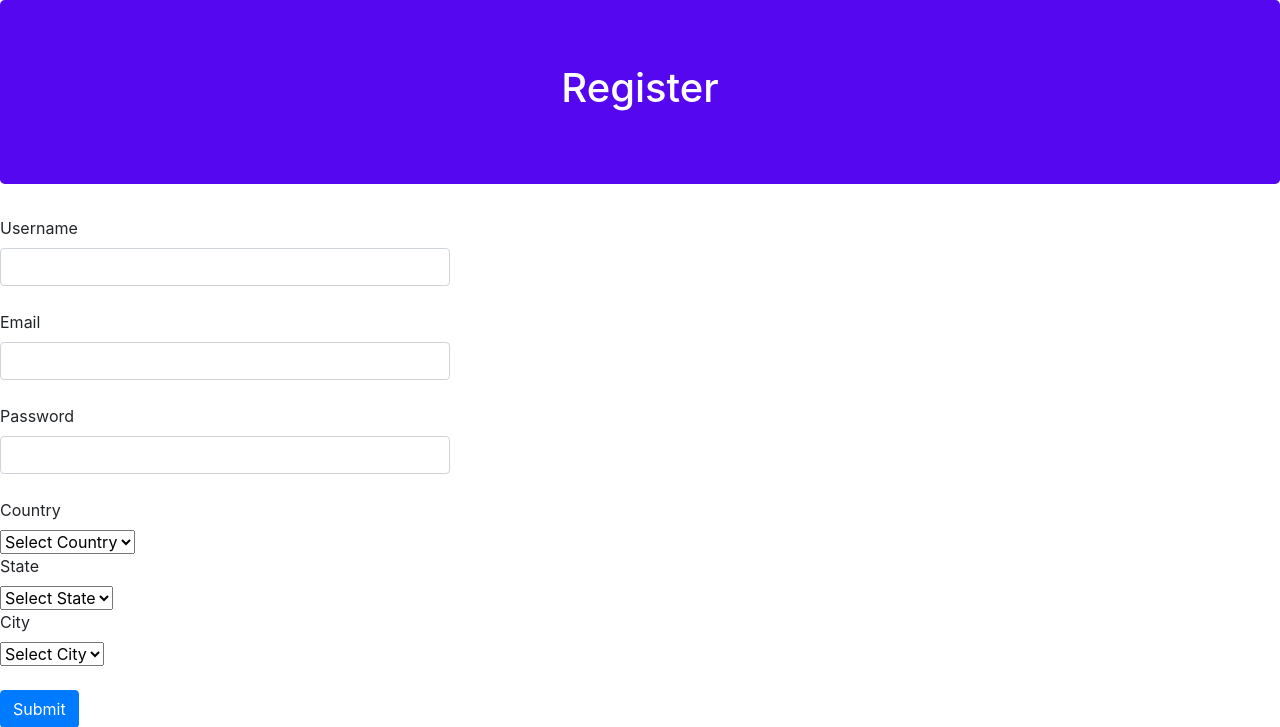
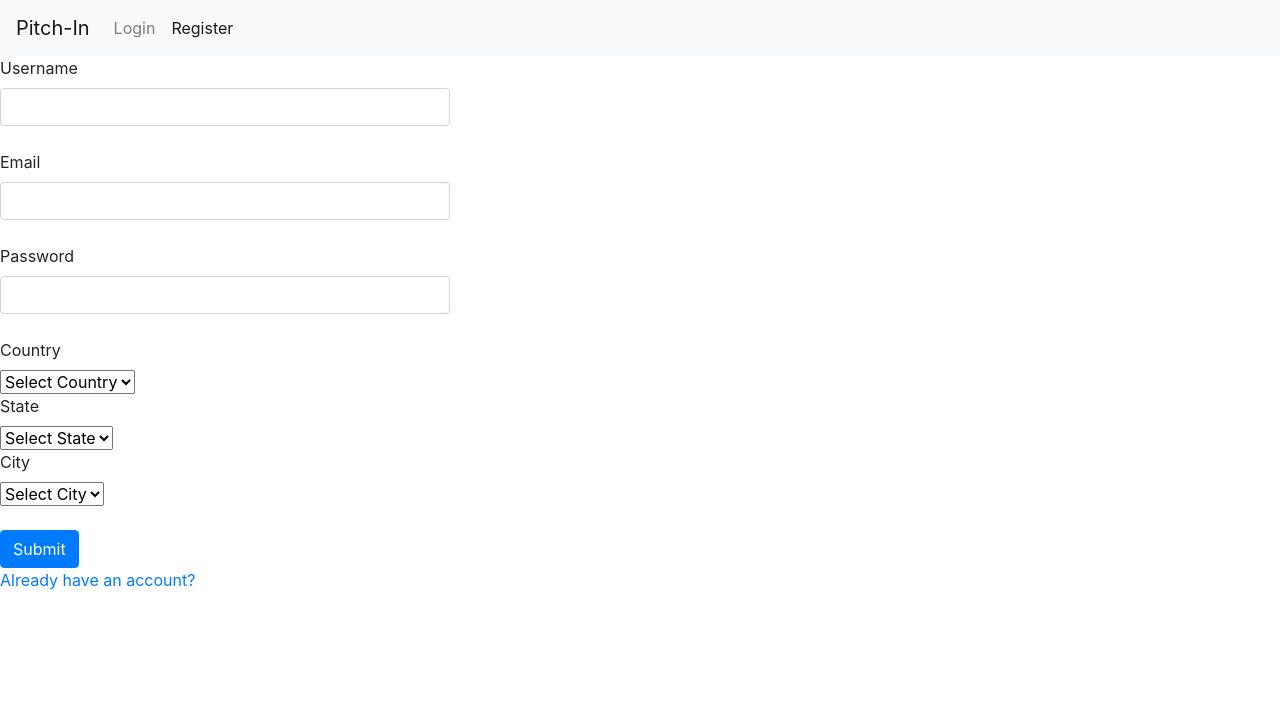
Before and after one commit to maharishi2019/pitch-in-master, a Flask app: page /registration in a window 1280 px wide. Shown: the top 727 px of the page. Run offline with Flask 2, Linux system fonts and the light colour scheme; some libraries are stand-ins or nearby versions.

Commit message:
some styling

```diff
--- a/templates/index.html
+++ b/templates/index.html
@@ -26,7 +26,7 @@
         {% endfor %}
     {% else %}
         <nav class="navbar navbar-expand-lg navbar-light bg-light" style="background-color: #4e03fc; color: white;">
-            <a class="navbar-brand" href="#">Pitch-In</a>
+            <a class="navbar-brand" href="{{ url_for('index') }}">Pitch-In</a>
             <button class="navbar-toggler" type="button" data-toggle="collapse" data-target="#navbarSupportedContent" aria-controls="navbarSupportedContent" aria-expanded="false" aria-label="Toggle navigation">
               <span class="navbar-toggler-icon"></span>
             </button>
--- a/templates/registration.html
+++ b/templates/registration.html
@@ -5,9 +5,19 @@
 {% endblock %}
 
 {% block content %}
-    <div class="jumbotron text-center"; style="background-color: #5507f0; color: white;">
-        <h1>Register</h1>
-    </div>
+    <nav class="navbar navbar-expand-lg navbar-light bg-light">
+        <a class="navbar-brand" href="{{ url_for('index') }}">Pitch-In</a>
+        <button class="navbar-toggler" type="button" data-toggle="collapse" data-target="#navbarSupportedContent" aria-controls="navbarSupportedContent" aria-expanded="false" aria-label="Toggle navigation">
+        <span class="navbar-toggler-icon"></span>
+        </button>
+
+        <div class="collapse navbar-collapse" id="navbarSupportedContent">
+            <div class="navbar-nav">
+                <a class="nav-item nav-link" href="{{ url_for('login') }}">Login <span class="sr-only">(current)</span></a>
+                <a class="nav-item nav-link active" href="{{ url_for('registration') }}">Register</a>
+            </div>
+        </div>
+    </nav>
     <div class="content">
         <form action="#" method="POST" style="width: 450px;">
             <label for="username">Username</label>
```
Also changed, not shown: templates/login.html (+13 -3 lines).
